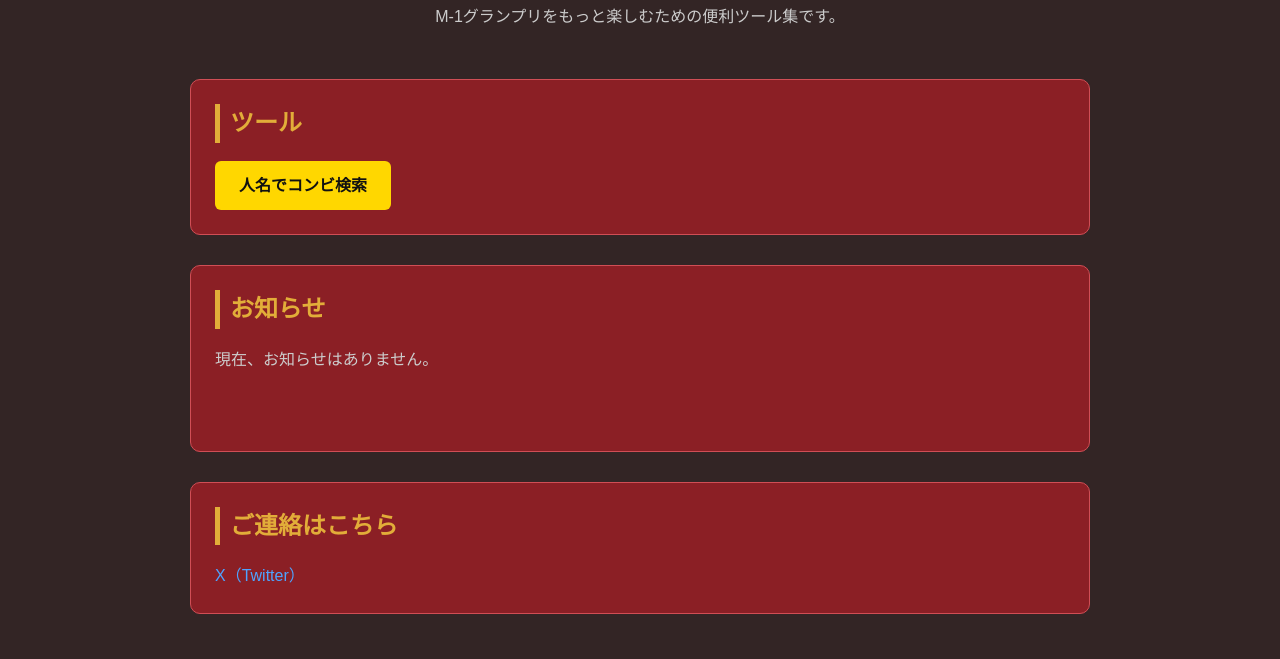
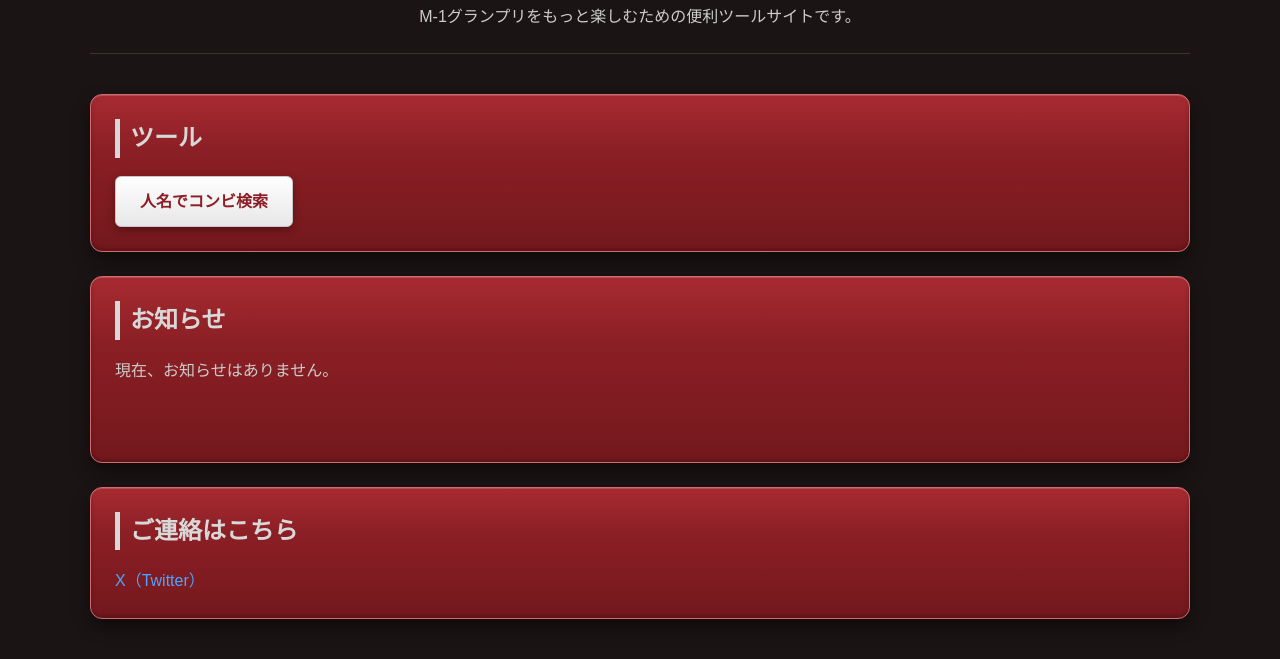
Before and after one commit to pukaowhotakeit/m-1_fan_page, a plain HTML site: page web/index.html in a window 1280 px wide. Shown: the part 179-838 px from the top of the page. Drawn offline with Linux system fonts and the light colour scheme.

Commit message:
トップページcss修正#20260723

```diff
--- a/web/index.html
+++ b/web/index.html
@@ -20,7 +20,7 @@
             <h1>fantools-m1gp</h1>
 
             <p>
-                M-1グランプリをもっと楽しむための便利ツール集です。
+                M-1グランプリをもっと楽しむための便利ツールサイトです。
             </p>
 
         </header>
--- a/web/style.css
+++ b/web/style.css
@@ -5,7 +5,7 @@
 }
 
 body {
-    background-color: #332525;
+    background-color: #1b1414;
     color: #ffffff;
     font-family: sans-serif;
     line-height: 1.6;
@@ -13,17 +13,22 @@ body {
 
 .container {
     width: 90%;
-    max-width: 900px;
+    max-width: 1100px;
     margin: 40px auto;
 }
 
 header {
     text-align: center;
-    margin-bottom: 50px;
+    margin-bottom: 40px;
+    padding-bottom:24px;
+    border-bottom:1px solid #453030;
 }
 
 header h1 {
     color: #e2ad39;
+    text-shadow:
+        0 2px 0 #7b5a12,
+        0 5px 12px rgba(0,0,0,.45);
     font-size: 2.4rem;
     margin-bottom: 10px;
 }
@@ -33,24 +38,54 @@ header p {
 }
 
 section {
-    background-color: #8b1f25;
-    border: 1px solid #d04e55;
-    border-radius: 10px;
+    background: linear-gradient(
+        to bottom,
+        #a72b31 0%,
+        #8b1f25 35%,
+        #73181d 100%
+    );
+    border: 1px solid #d36a70;
+    border-radius: 12px;
     padding: 24px;
-    margin-bottom: 30px;
+    box-shadow:
+        0 8px 18px rgba(0,0,0,.45),
+        inset 0 1px 0 rgba(255,255,255,.18),
+        inset 0 -2px 4px rgba(0,0,0,.25);
+    margin-bottom: 24px;
+    transition:
+        transform .15s,
+        box-shadow .15s,
+        background .15s;
+}
+
+section:hover{
+    transform:translateY(-3px);
+    box-shadow:
+        0 12px 24px rgba(0,0,0,.45),
+        inset 0 1px 0 rgba(255,255,255,.2),
+        inset 0 -2px 4px rgba(0,0,0,.25);
 }
 
 section h2 {
-    color: #e2ad39;
+    color: rgb(216, 216, 216);
     margin-bottom: 18px;
-    border-left: 5px solid #e2ad39;
+    border-left: 5px solid rgb(216, 216, 216);
     padding-left: 10px;
 }
 
 .tool-button {
     display: inline-block;
-    background-color: #ffd700;
-    color: #111111;
+    background:
+        linear-gradient(
+            to bottom,
+            #ffffff,
+            #e7e7e7
+        );
+    border:1px solid #c7c7c7;
+    box-shadow:
+        0 3px 8px rgba(0,0,0,.3),
+        inset 0 1px 0 rgba(255,255,255,.8);
+    color: #8b1f25;
     text-decoration: none;
     font-weight: bold;
     padding: 12px 24px;
@@ -59,7 +94,16 @@ section h2 {
 }
 
 .tool-button:hover {
-    background-color: #ffe55c;
+    background:
+        linear-gradient(
+            to bottom,
+            #fff9df,
+            #ecd58c
+        );
+    transform:translateY(-2px);
+    box-shadow:
+        0 6px 12px rgba(0,0,0,.35),
+        inset 0 1px 0 rgba(255,255,255,.8);
 }
 
 #newsArea {
@@ -76,6 +120,19 @@ section h2 {
     text-decoration: underline;
 }
 
+.main-layout{
+    display:flex;
+    gap:24px;
+}
+
+.left-column{
+    flex:7;
+}
+
+.right-column{
+    flex:3;
+}
+
 footer {
     margin-top: 50px;
     text-align: center;
```
